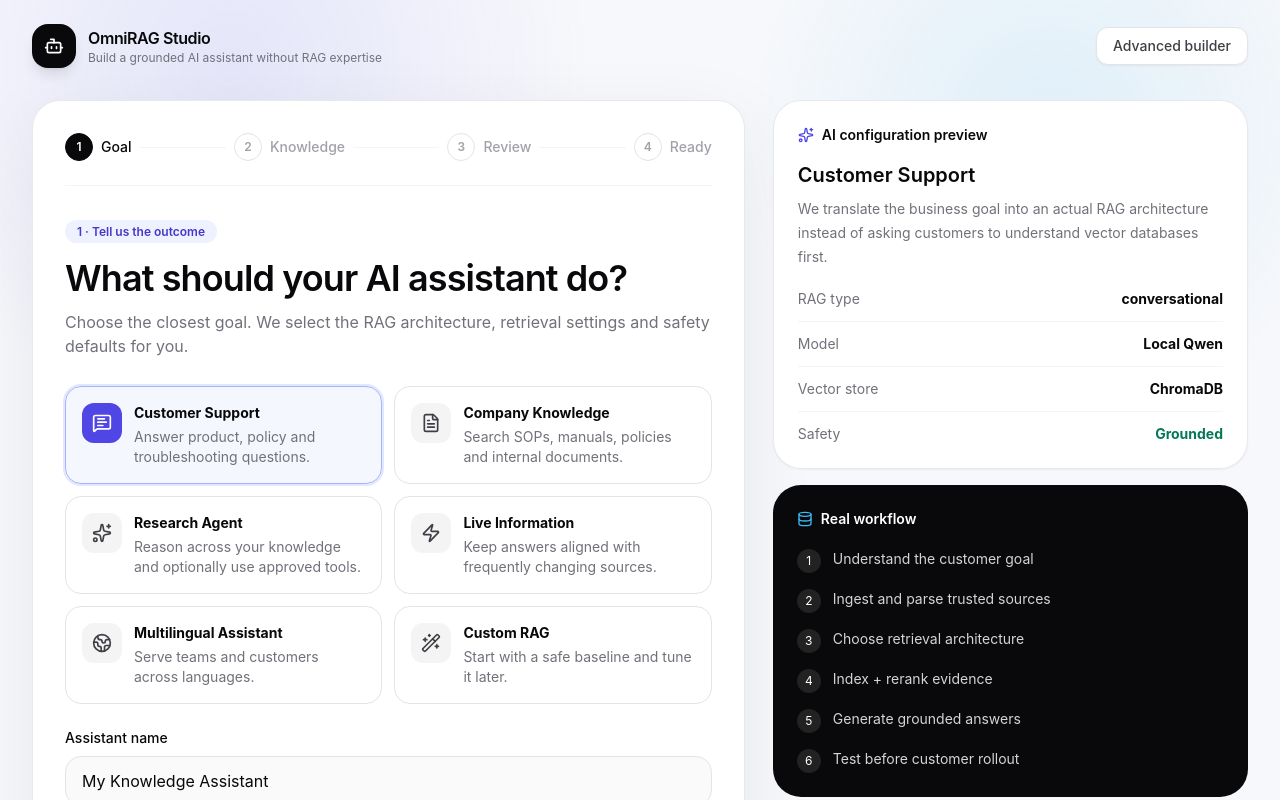
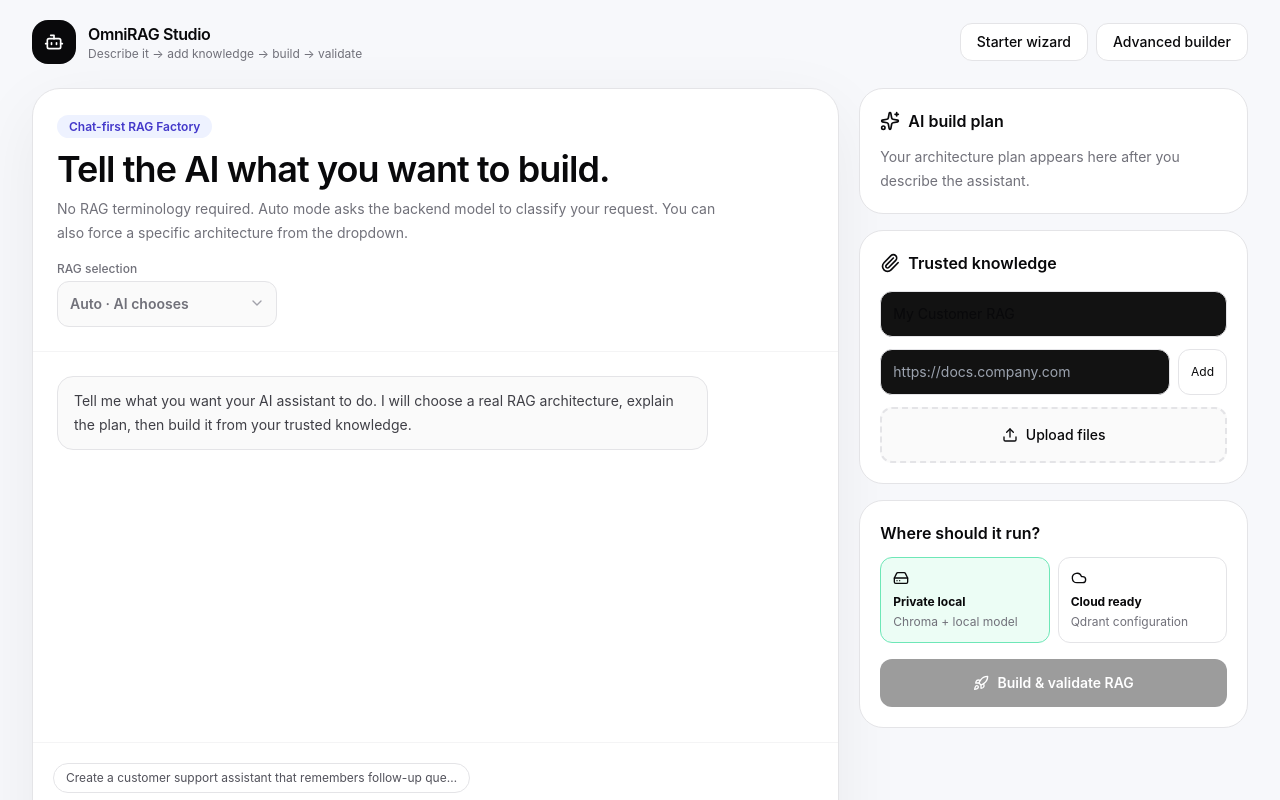
Before and after one commit to logeshv586-code/AgenticRag, a React (Vite) app in the folder chatbotui/: page / in a window 1280 px wide. Shown: the top 800 px of the page. Built offline with nearby package versions, Linux system fonts and the light colour scheme.

Commit message:
Make chat-first RAG factory the default customer experience

```diff
--- a/chatbotui/src/main.jsx
+++ b/chatbotui/src/main.jsx
@@ -5,12 +5,14 @@ import './index.css'
 import App from './App.jsx'
 import StandaloneChat from './StandaloneChat.jsx'
 import CustomerRagStudio from './CustomerRagStudio.jsx'
+import ChatRagStudio from './ChatRagStudio.jsx'
 
 createRoot(document.getElementById('root')).render(
   <StrictMode>
     <BrowserRouter>
       <Routes>
-        <Route path="/" element={<CustomerRagStudio />} />
+        <Route path="/" element={<ChatRagStudio />} />
+        <Route path="/starter" element={<CustomerRagStudio />} />
         <Route path="/advanced" element={<App />} />
         <Route path="/chat/:pipelineId" element={<StandaloneChat />} />
       </Routes>
```
